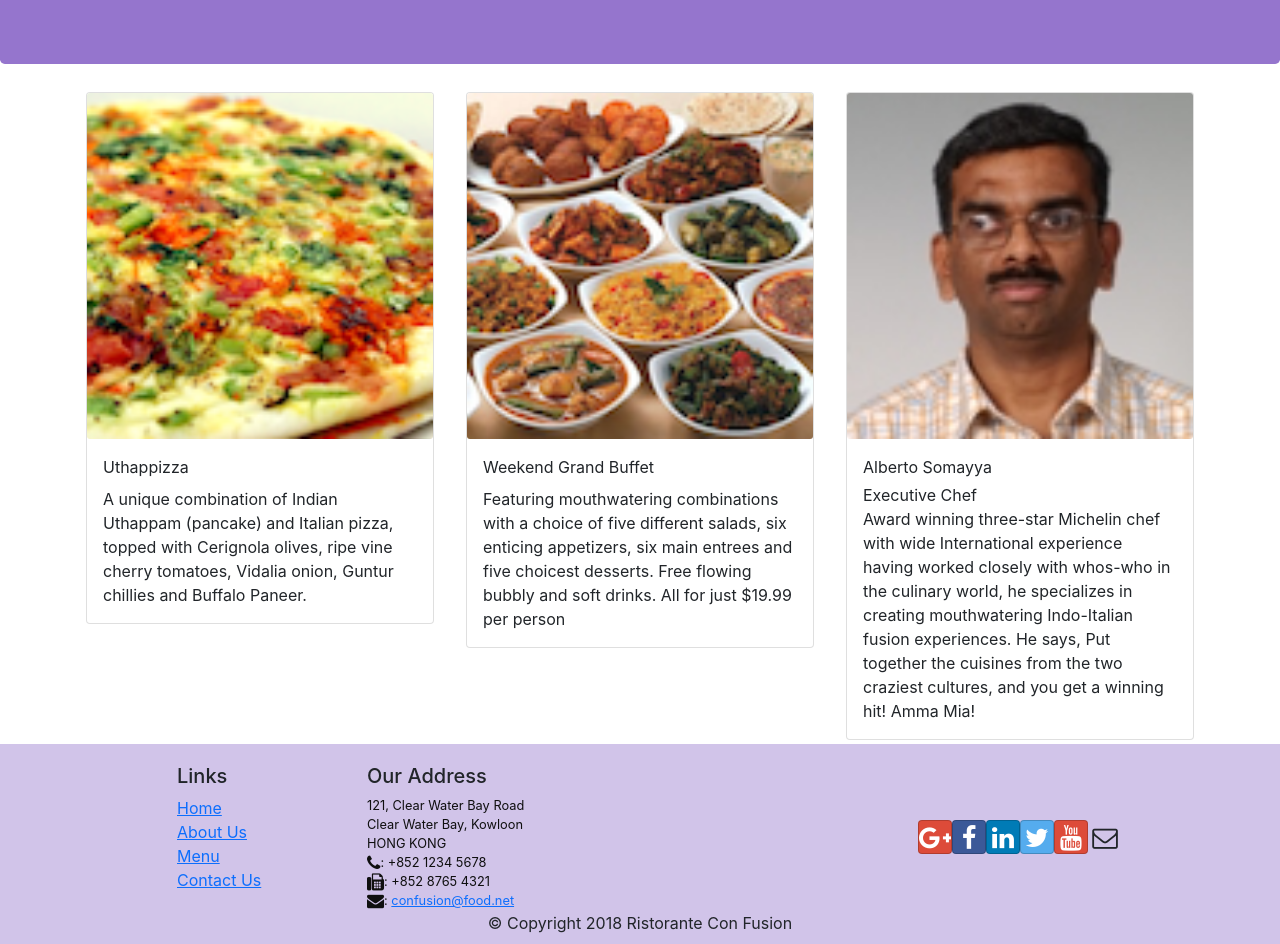
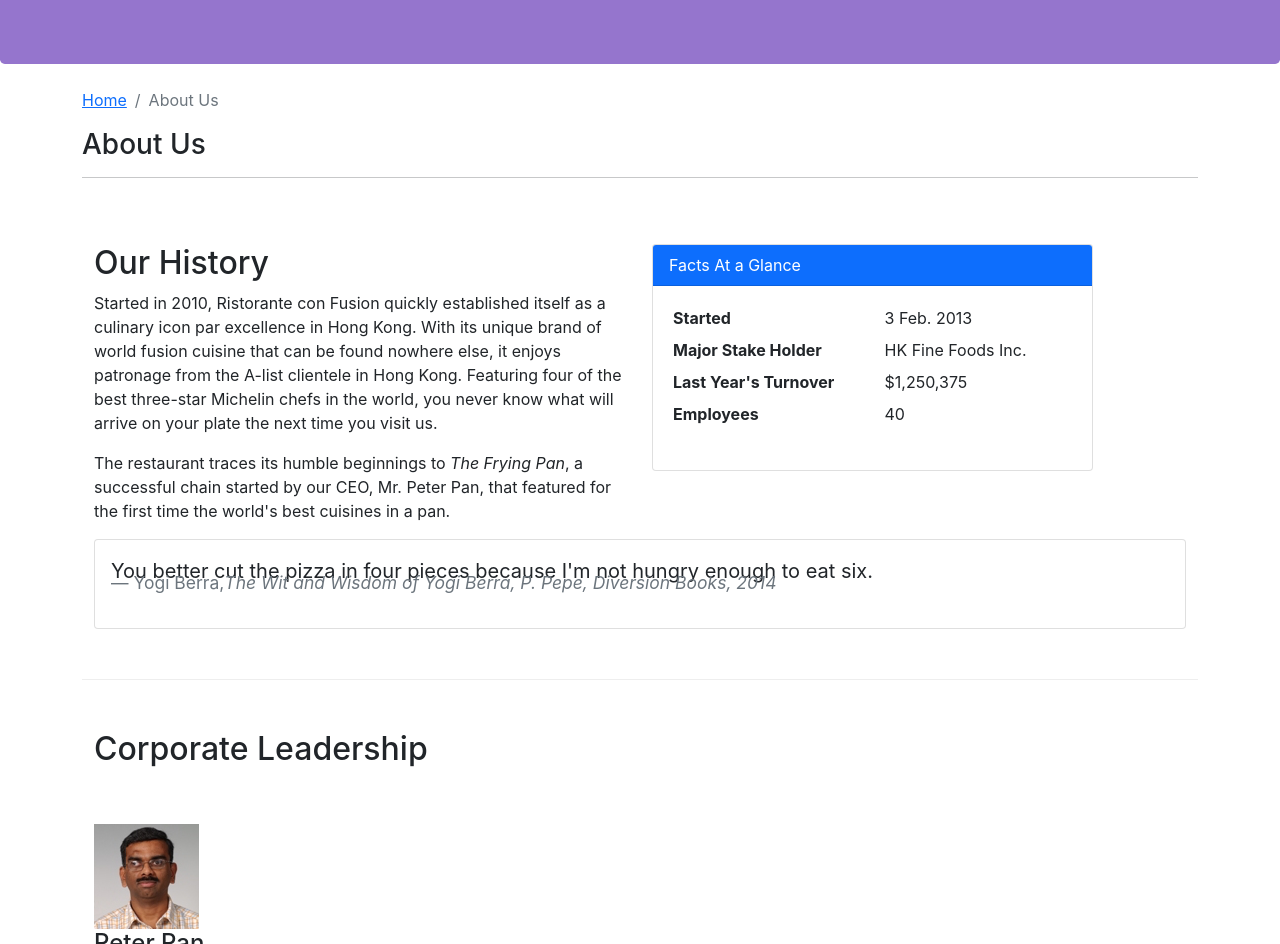
Before and after one commit to CurtiePi/confusion, a React (Create React App) app: page /aboutus in a window 1280 px wide. Shown: the part 360-1304 px from the top of the page. Built offline with nearby package versions, Linux system fonts and the light colour scheme.

Commit message:
Added an About Us component

```diff
--- /dev/null
+++ b/src/components/AboutComponent.js
@@ -0,0 +1,94 @@
+import React from 'react';
+import { Breadcrumb, BreadcrumbItem, Card, CardBody, CardHeader, Media } from 'reactstrap';
+import { Link } from 'react-router-dom';
+
+function RenderLeader({leader}) {
+    return(
+        <Media tag="li">
+            <Media left top>
+                <Media object src={leader.image} alt={leader.name} />
+            </Media>
+            <Media body className="ml-5">
+                <Media heading>{leader.name}</Media>
+                <p>Leader {leader.designation}</p>
+                <p>Leader {leader.description}</p>
+            </Media>
+        </Media>
+    );
+}
+
+function About(props) {
+
+    const leaders = props.leaders.map((leader) => {
+        return (
+            <div key={leader.id} className="col-12 mt-5">
+                <RenderLeader leader={leader} />
+            </div>
+        );
+    });
+
+    return(
+        <div className="container">
+            <div className="row">
+                <Breadcrumb>
+                    <BreadcrumbItem><Link to="/home">Home</Link></BreadcrumbItem>
+                    <BreadcrumbItem active>About Us</BreadcrumbItem>
+                </Breadcrumb>
+                <div className="col-12">
+                    <h3>About Us</h3>
+                    <hr />
+                </div>
+            </div>
+            <div className="row row-content">
+                <div className="col-12 col-md-6">
+                    <h2>Our History</h2>
+                    <p>Started in 2010, Ristorante con Fusion quickly established itself as a culinary icon par excellence in Hong Kong. With its unique brand of world fusion cuisine that can be found nowhere else, it enjoys patronage from the A-list clientele in Hong Kong.  Featuring four of the best three-star Michelin chefs in the world, you never know what will arrive on your plate the next time you visit us.</p>
+                    <p>The restaurant traces its humble beginnings to <em>The Frying Pan</em>, a successful chain started by our CEO, Mr. Peter Pan, that featured for the first time the world's best cuisines in a pan.</p>
+                </div>
+                <div className="col-12 col-md-5">
+                    <Card>
+                        <CardHeader className="bg-primary text-white">Facts At a Glance</CardHeader>
+                        <CardBody>
+                            <dl className="row p-1">
+                                <dt className="col-6">Started</dt>
+                                <dd className="col-6">3 Feb. 2013</dd>
+                                <dt className="col-6">Major Stake Holder</dt>
+                                <dd className="col-6">HK Fine Foods Inc.</dd>
+                                <dt className="col-6">Last Year's Turnover</dt>
+                                <dd className="col-6">$1,250,375</dd>
+                                <dt className="col-6">Employees</dt>
+                                <dd className="col-6">40</dd>
+                            </dl>
+                        </CardBody>
+                    </Card>
+                </div>
+                <div className="col-12">
+                    <Card>
+                        <CardBody className="bg-faded">
+                            <blockquote className="blockquote">
+                                <p className="mb-0">You better cut the pizza in four pieces because
+                                    I'm not hungry enough to eat six.</p>
+                                <footer className="blockquote-footer">Yogi Berra,
+                                <cite title="Source Title">The Wit and Wisdom of Yogi Berra,
+                                    P. Pepe, Diversion Books, 2014</cite>
+                                </footer>
+                            </blockquote>
+                        </CardBody>
+                    </Card>
+                </div>
+            </div>
+            <div className="row row-content">
+                <div className="col-12">
+                    <h2>Corporate Leadership</h2>
+                </div>
+                <div className="col-12">
+                    <Media list className="list-unstyled">
+                        {leaders}
+                    </Media>
+                </div>
+            </div>
+        </div>
+    );
+}
+
+export default About;
--- a/src/components/MainComponent.js
+++ b/src/components/MainComponent.js
@@ -2,6 +2,7 @@
 import Menu from './MenuComponent.js';
 import Home from './HomeComponent.js';
 import Contact from './ContactComponent.js';
+import About from './AboutComponent.js';
 import Header from './HeaderComponent.js';
 import Footer from './FooterComponent.js';
 import DishDetail from './DishDetailComponent.js';
@@ -37,7 +38,8 @@
                         promotions={this.state.promotions}
                         leaders={this.state.leaders} />} />
                     <Route exact path="/menu" element={<Menu dishes={this.state.dishes} /> } />}
-                    <Route exact path="/contactus" element={<Contact /> } />}
+                    <Route exact path="/contactus" element={<Contact /> } />
+                    <Route exact path="/aboutus" element={<About leaders={this.state.leaders} /> } />
                     <Route path="/menu/:dishId" element={<DishWrapperComponent dishes={this.state.dishes} comments={this.state.comments} />}  />
                     <Route path="*" element={<HomeWrapperComponent dishes={this.state.dishes}
                         promotions={this.state.promotions}
```
